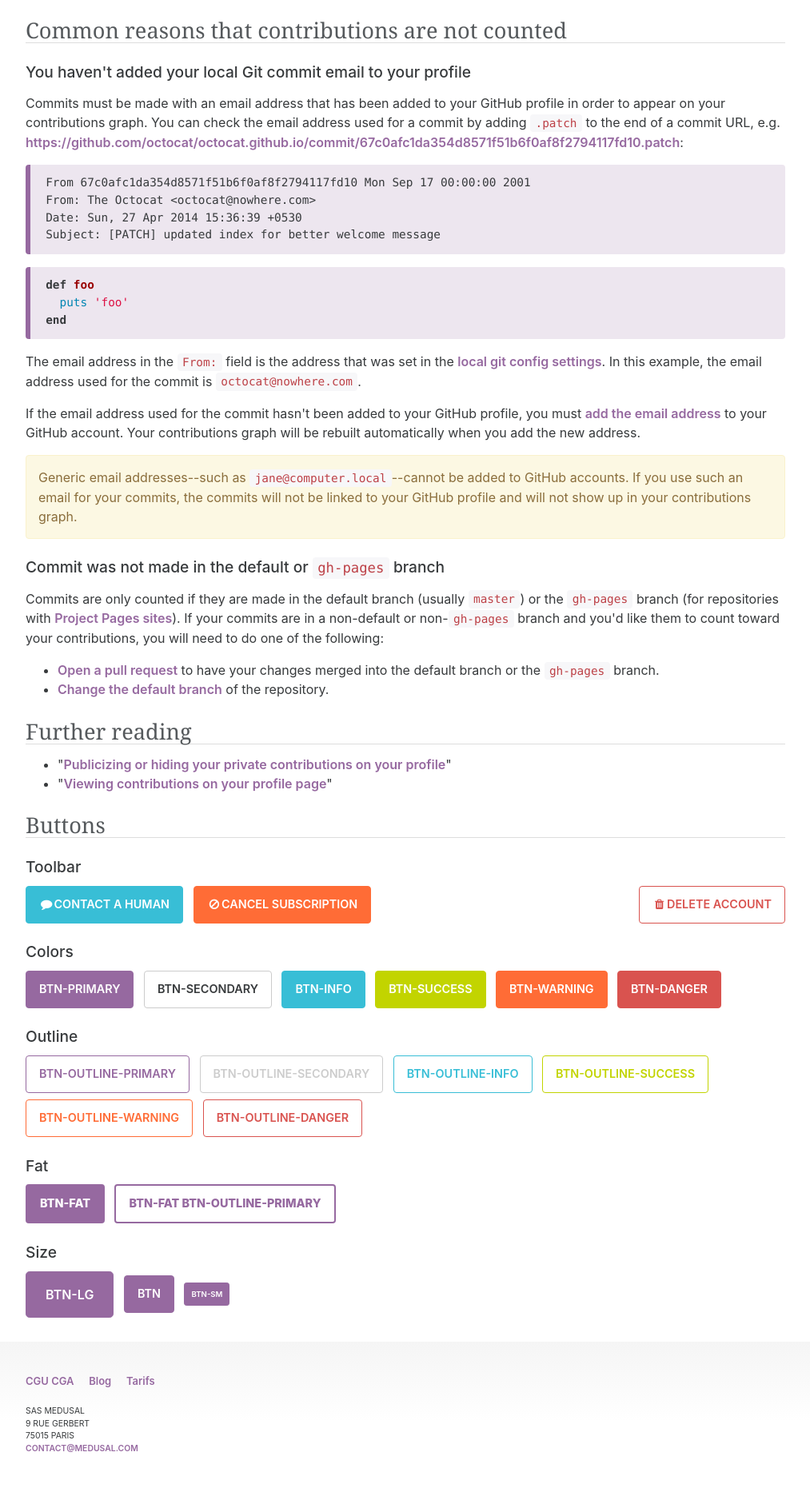
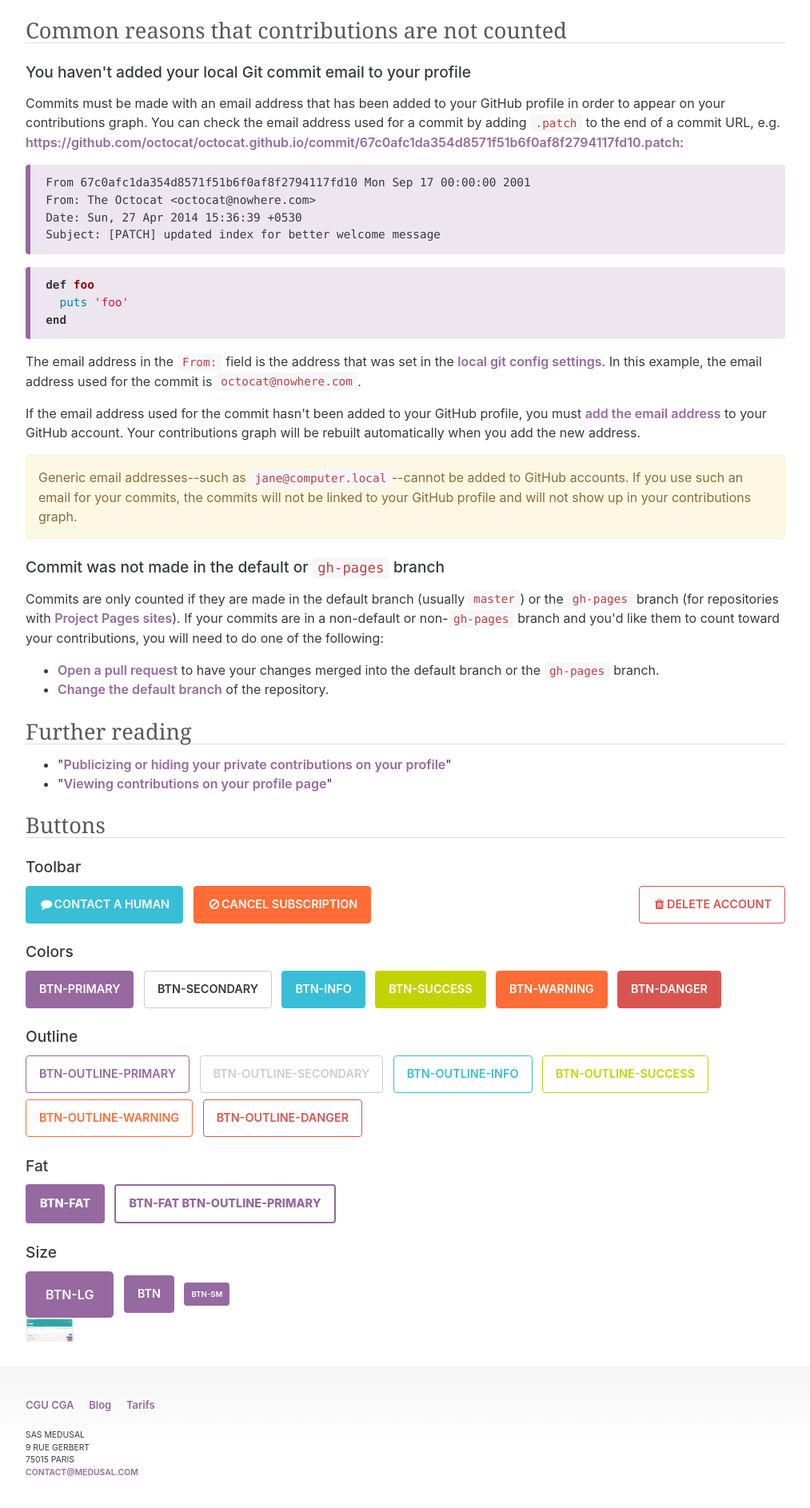
Before and after one commit to medusal/medusal.github.io, a Jekyll site: the page built from _pages/template.html, in a window 1280 px wide. Shown: the part 1009-2895 px from the top of the page at 80% size, without its empty margins (133-1146 px from the left). Built offline with Jekyll 4.4.1, drawn with Linux system fonts in a browser that asks for light colours; before the commit the page ends 2865 px from its top, so only the background shows below that.

Commit message:
Update from Forestry.io - _pages/template.html

```diff
--- a/_pages/template.html
+++ b/_pages/template.html
@@ -5,6 +5,14 @@ footer_name: ''
 permalink: "/template/"
 color: "#FF4136"
 ---
+<SCRIPT LANGUAGE="JavaScript">
+function PopupImage(img) {
+	w=open("",'image','weigth=toolbar=no,scrollbars=no,resizable=yes, width=510, height=210');
+	w.document.write("<HTML><BODY onblur=\"window.close();\"><IMG src='"+img+"'>");
+	w.document.write("</BODY></HTML>");
+	w.document.close();
+}
+</script>
 
 <p class="lead">Your profile contributions graph is a record of contributions you've made to GitHub repositories. Contributions are only counted if they meet certain criteria. In some cases, we may need to rebuild your graph in order for contributions to appear.</p>
 
@@ -125,3 +133,6 @@ end
   <a href="#" class="btn btn-primary">btn</a>
   <a href="#" class="btn btn-sm btn-primary">btn-sm</a>
 </div>
+
+<a href="javascript:PopupImage(/assets/PatSuiviMed.PNG)">
+<img src="/assets/PatSuiviMed.PNG" width="60" height="30" border="0" alt=""></a>
```
